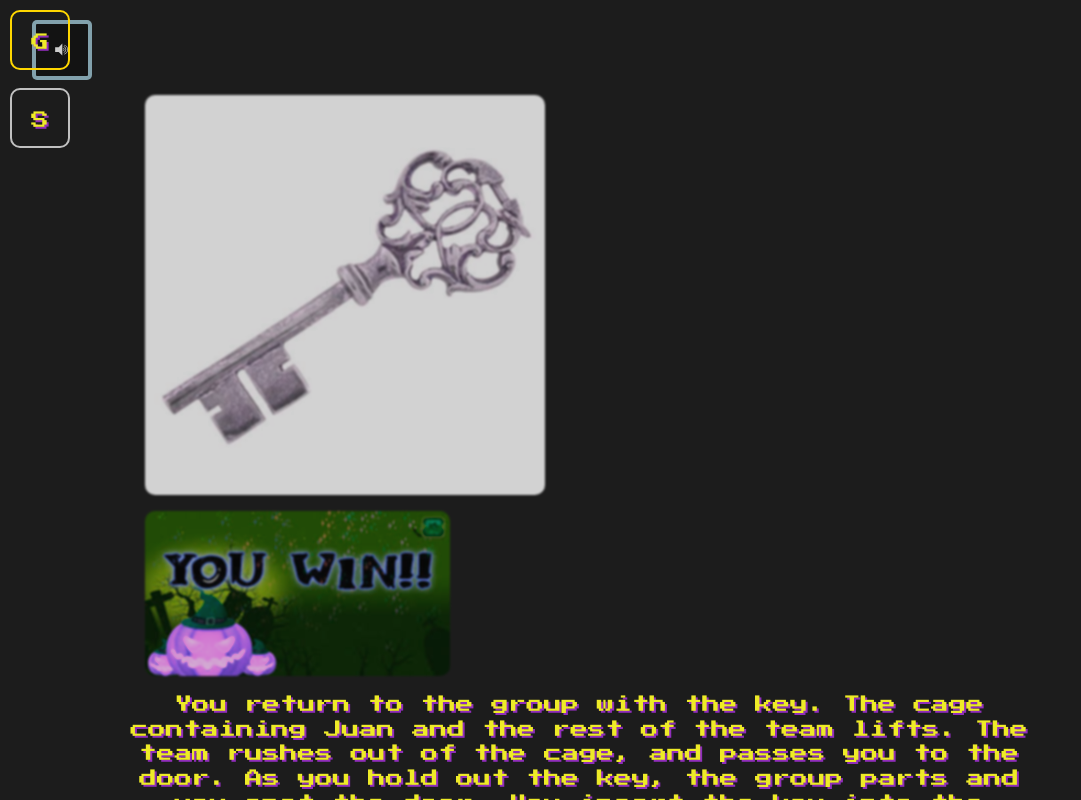
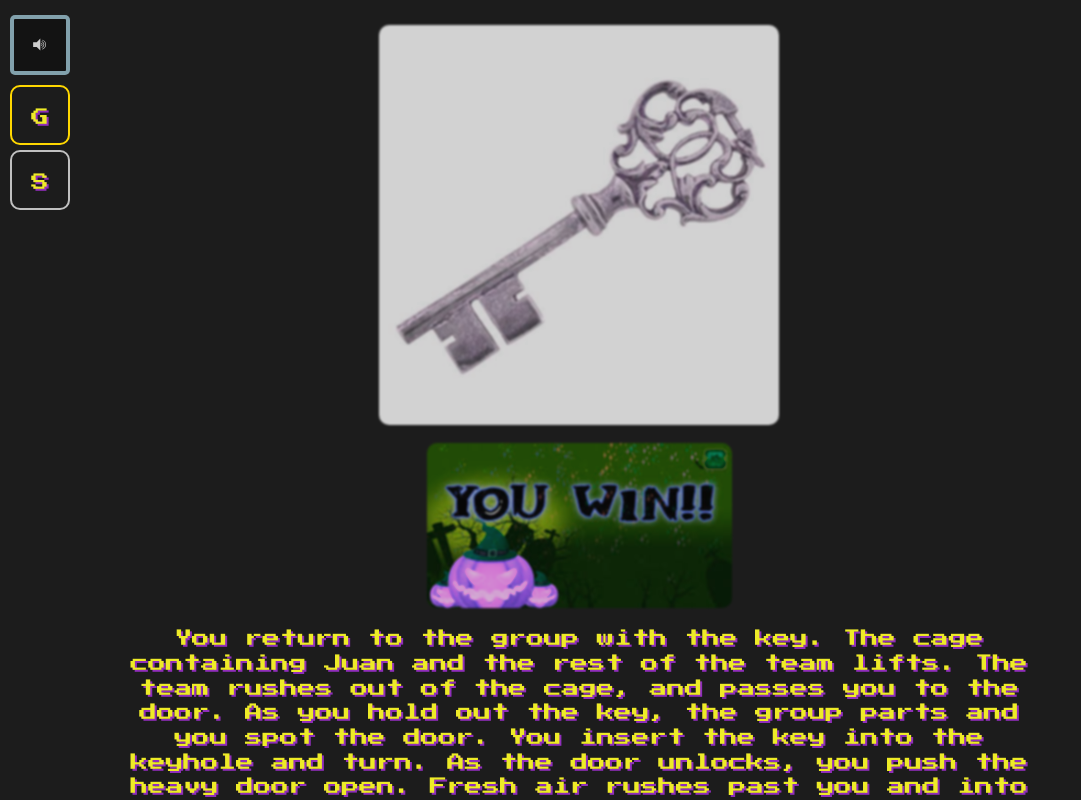
Before and after one commit to luceroweb/haunted-house-game, a React (Create React App) app: page /gamewon in a window 1280 px wide. Shown: the top 800 px of the page, without its empty margins (0-1081 px from the left). Built offline with nearby package versions, Linux system fonts and the light colour scheme; no server answers.

Commit message:
fixed inventory display

```diff
--- a/src/index.css
+++ b/src/index.css
@@ -86,6 +86,16 @@ body {
   font-size: .8rem;
 }
 
+@media (min-width: 800px) {
+  #root div.header-div {
+    height: 200px;
+  }
+
+  .main-style-header {
+    font-size: 45px;
+  }
+}
+
 /*****************************
 *          BUTTONS
 *****************************/
@@ -116,16 +126,14 @@ button.backToHomeBtn {
   background-color: #000;
 }
 
-.btn-audio {
+/* .btn-audio {
   border: 4px solid rgba(173, 216, 230, 0.726);
   border-radius: 5px;
   background-color:rgba(0, 0, 0, 0.3);
-  color: #cdcdcd;
-  margin: 0;
-  margin-bottom: 10px;
   width: 60px;
   height: 60px;
-}
+} */
+
 @media (min-width: 320px) {
   button {
     font-size: .8rem;
@@ -150,13 +158,10 @@ button.backToHomeBtn {
 .img-wrap {
   width: 80%;
   margin-bottom: 1rem;
+  text-align: center;
 }
 
 img{
-  flex: 1;
-  align-items: center;
-  display: flex;
-  justify-content: center;
   border-radius: 10px;
 }
 
@@ -170,6 +175,7 @@ img{
 #key-display img {
   filter: hue-rotate(0deg);
 }
+
 
 /* Screens that start at 320px */
 @media (min-width: 320px) {
@@ -201,6 +207,13 @@ img{
   position: absolute;
   top: 0;
   left: 0;
+}
+
+@media (min-width: 320px) {
+  Video
+  .player {
+    padding-bottom: 45%;
+  }
 }
 
 /*****************************
@@ -254,7 +267,7 @@ h3 {
 /*****************************
 *          MODAL
 *****************************/
-.modal {
+/* .modal {
   position: absolute;
   margin: 0 auto;
   padding: 10px;
@@ -265,7 +278,7 @@ h3 {
   z-index: 100;
   background-color: #1C1C1C;
   border: 3px solid orange;
-}
+} */
 
 .event-modal {
   position: absolute;
@@ -277,6 +290,9 @@ h3 {
   z-index: 100;
   background-color: #1c1c1c;
   overflow: auto;
+  text-align: center;
+  display: flex;
+  align-content: center;
 }
 
 .game-over-modal {
@@ -295,13 +311,22 @@ h3 {
 /*****************************
 *        INVENTORY
 *****************************/
-#inventory {
+.controls {
   position: fixed;
   z-index: 50;
   top: 0;
   left: 0;
-  display: inline-block;
   margin: 10px;
+}
+
+.controls div .btn-audio {
+  border: 4px solid rgba(173, 216, 230, 0.726);
+  border-radius: 5px;
+  background-color:rgba(0, 0, 0, 0.3);
+  width: 60px;
+  height: 60px;
+  color: #cdcdcd;
+  margin: 5px 0;
 }
 
 #inventory span {
@@ -311,6 +336,8 @@ h3 {
   height: 60px;
   line-height: 60px;
   border-radius: 10px;
+  margin: 5px 0;
+  display: block;
 }
 
 #inventory #gold-key {
@@ -324,45 +351,3 @@ h3 {
 /*****************************
 *      MEDIA QUERIES
 *****************************/
-
-/* Screens that start at 320px */
-@media (min-width: 320px) {
-
-  button {
-    font-size: .8rem;
-    padding: 7px;
-    border: 3px solid #63C328;
-  }
-
-  Video
-  .player {
-    padding-bottom: 45%;
-  }
-}
-
-@media (min-width: 800px) {
-
-  .App {
-    margin: 5px auto;
-  }
-
-  #button-bar {
-    flex-direction: row;
-  }
-
-  button {
-    font-size: 1.2rem;
-  }
-
-  #root div.header-div {
-    height: 200px;
-  }
-
-  .main-style-header {
-    font-size: 45px;
-  }
-
-  h3 {
-    font-size: 1.15rem;
-  }
-}
```
